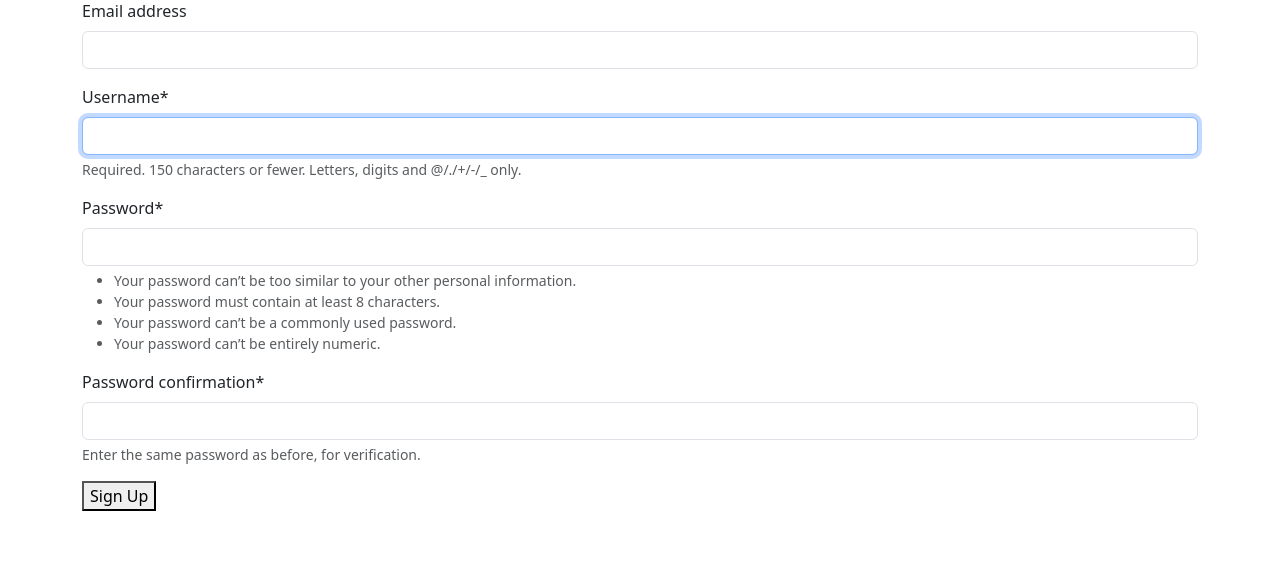
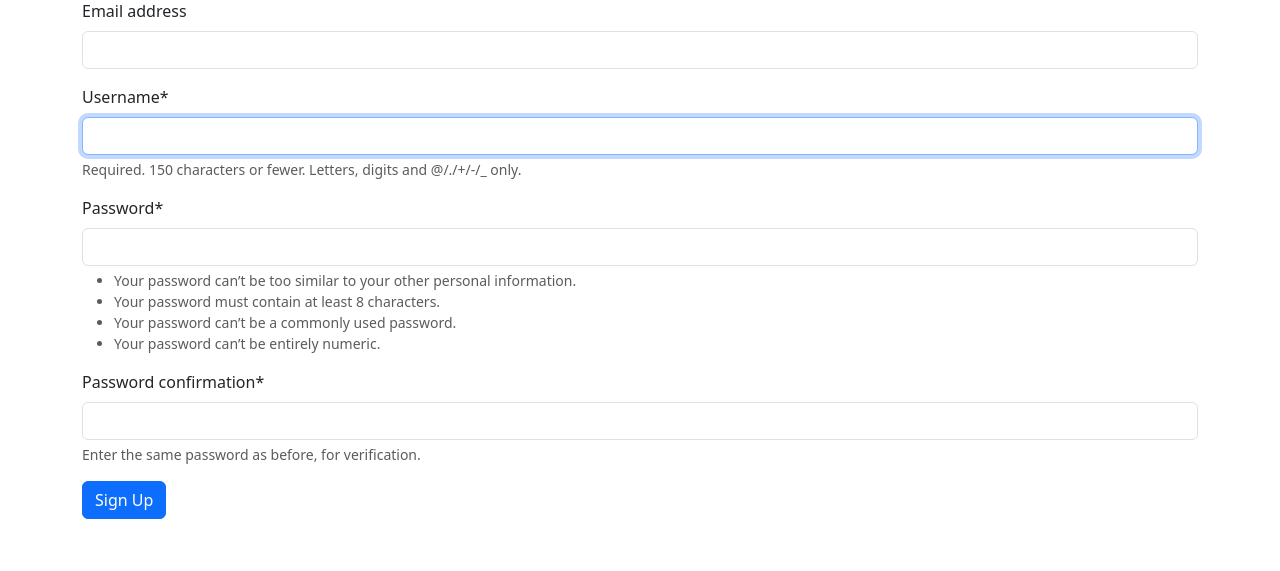
Before and after one commit to CodeYisus12/bookstore, a Django app: page /accounts/signup/ in a window 1280 px wide. Shown: the part 119-690 px from the top of the page. Run offline with Django 5.2, Linux system fonts and the light colour scheme; some libraries are stand-ins or nearby versions.

Commit message:
button styles

```diff
--- a/templates/registration/login.html
+++ b/templates/registration/login.html
@@ -7,6 +7,6 @@
     <h2>Log In</h2>
     <form method="post"> {% csrf_token %}
         {{ form|crispy }}
-        <button type="submit">Log In</button>
+        <button class="btn btn-primary" type="submit">Log In</button>
     </form>
 {% endblock content %}
--- a/templates/registration/signup.html
+++ b/templates/registration/signup.html
@@ -8,6 +8,6 @@
     <form method="post">
         {% csrf_token %}
         {{ form|crispy }}
-        <button type="submit">Sign Up</button>
+        <button class="btn btn-primary" type="submit">Sign Up</button>
     </form>
 {% endblock content %}
```
